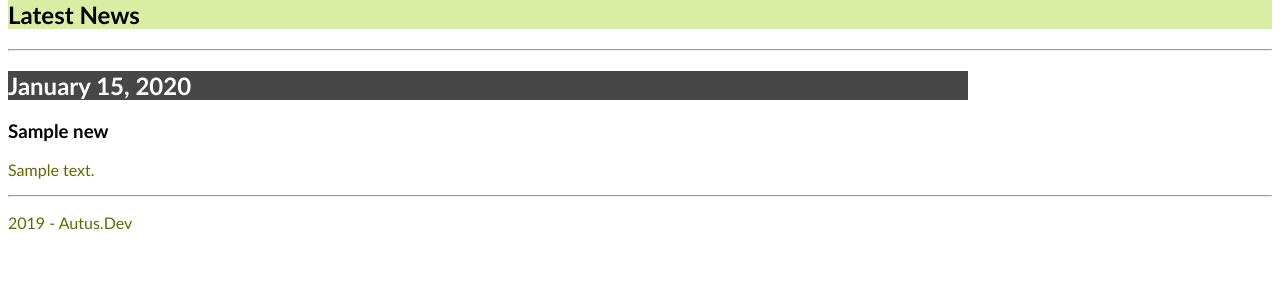
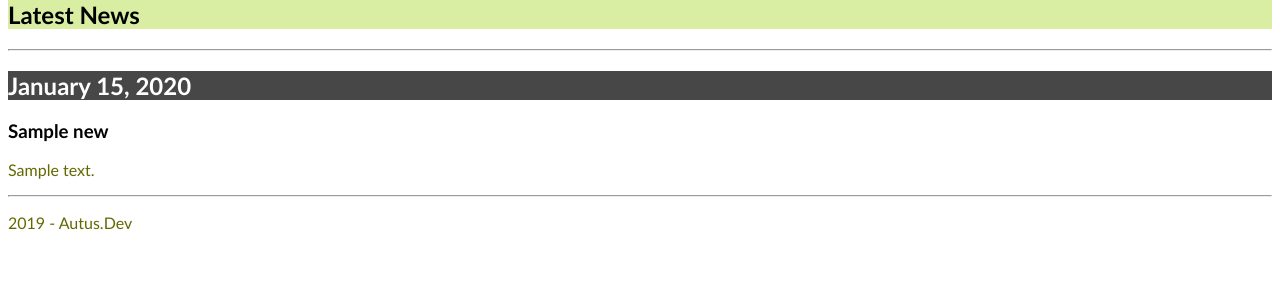
Before and after one commit to melzworld/autus.dev, a PHP site: page /index.php in a window 1280 px wide. Shown: the part 143-443 px from the top of the page. Run offline with PHP 8.4, Linux system fonts and the light colour scheme; tables that the repository leaves empty or names only in its code hold one stand-in row (values such as "Sample post").

Commit message:
Fixed that pesky article width

```diff
--- a/src/style.css
+++ b/src/style.css
@@ -57,7 +57,6 @@ blockquote {
 
 article {
     display: block;
-    width: 960px;
  }
 
 .img-block {
```
